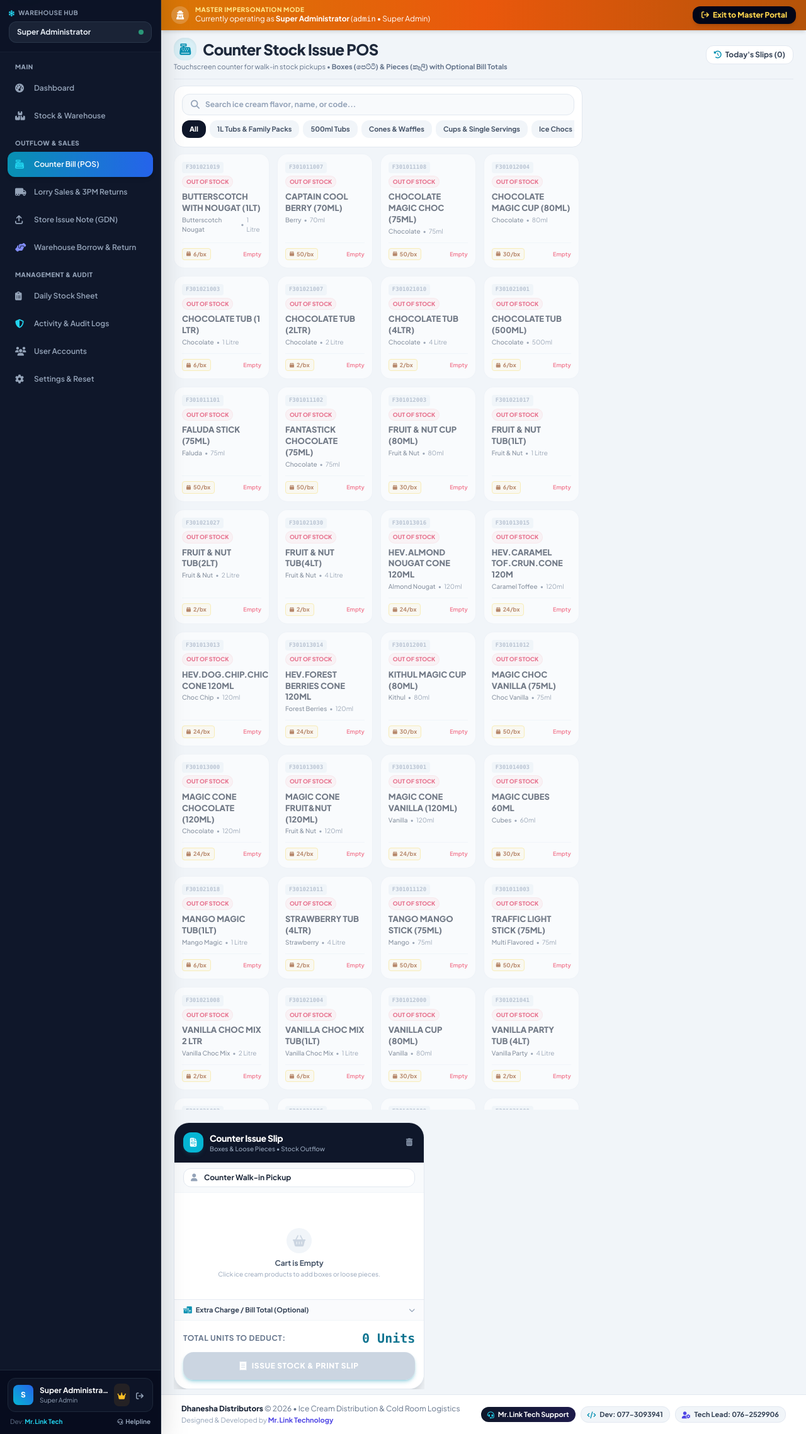
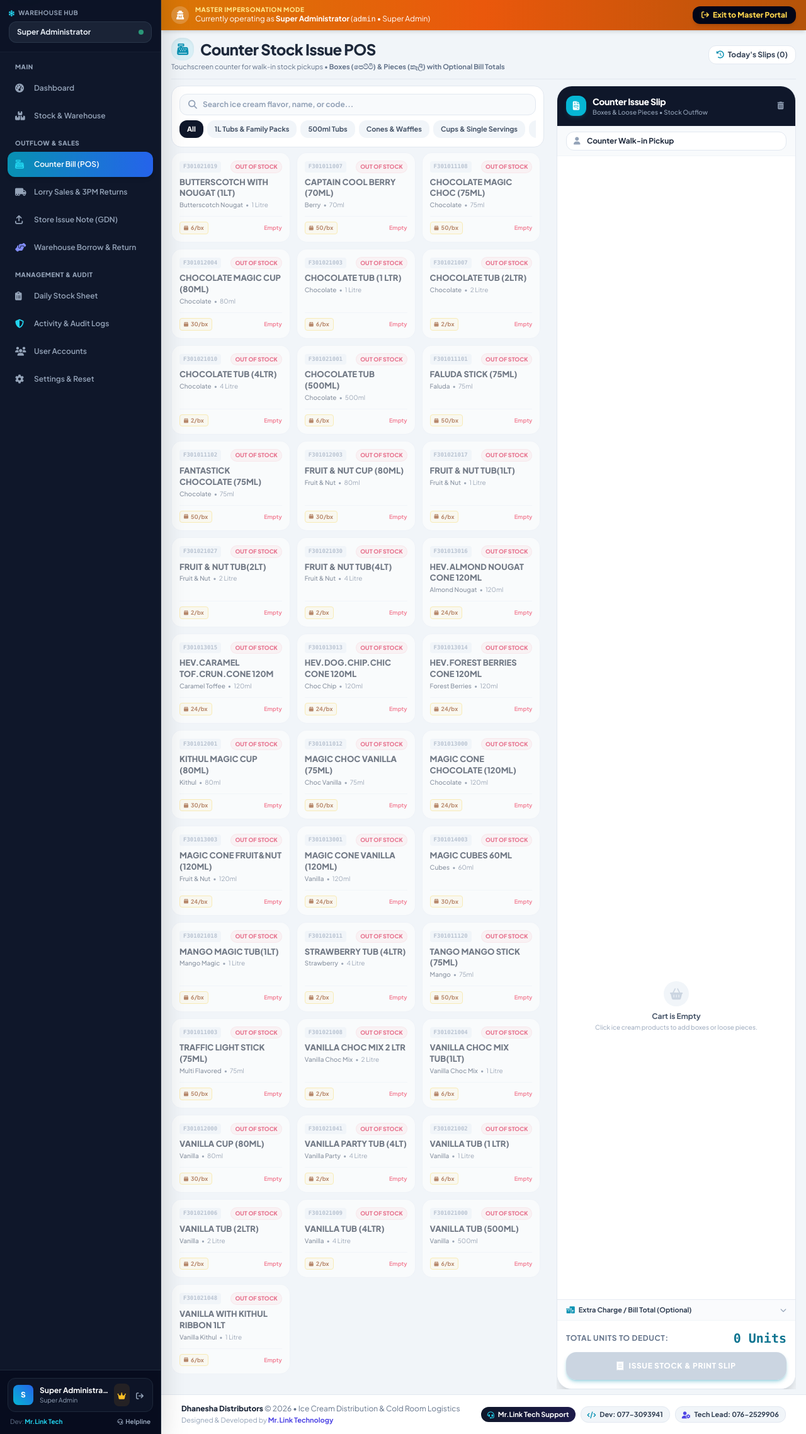
Before and after one commit to janithjanithdamsara-coder/ice-cream-pos, a PHP site: page /pos.php in a window 1280 px wide. Shown: the part 65-2342 px from the top of the page at 63% size. Run offline with PHP 8.4, Linux system fonts and the light colour scheme; a user stored in the database is signed in; data comes from the database, SQL or seed files in the repository; data that the repository does not hold is empty; some libraries are stand-ins or nearby versions.

Commit message:
Fix POS side-by-side flexbox layout, pinned cart, and full-width search

```diff
--- a/pos.php
+++ b/pos.php
@@ -467,7 +467,7 @@ require_once __DIR__ . '/includes/header.php';
         flex: 1 1 0% !important;
         min-height: 0 !important;
         overflow: hidden !important;
-        padding: 0.75rem 1.25rem 0.5rem 1.25rem !important;
+        padding: 0.75rem 1rem 0.5rem 1rem !important;
         display: flex !important;
         flex-direction: column !important;
     }
@@ -479,36 +479,28 @@ require_once __DIR__ . '/includes/header.php';
         overflow: hidden !important;
         padding-bottom: 0 !important;
     }
-    .pos-main-grid {
+    .pos-main-container {
         flex: 1 1 0% !important;
         min-height: 0 !important;
-        display: grid !important;
-        grid-template-columns: repeat(12, minmax(0, 1fr)) !important;
+        display: flex !important;
+        flex-direction: row !important;
         gap: 1.25rem !important;
         overflow: hidden !important;
     }
     .pos-catalog-column {
-        grid-column: span 7 / span 7 !important;
+        flex: 1 1 0% !important;
+        min-width: 0 !important;
         height: 100% !important;
         display: flex !important;
         flex-direction: column !important;
-        min-height: 0 !important;
         overflow: hidden !important;
     }
-    @media (min-width: 1280px) {
-        .pos-catalog-column {
-            grid-column: span 8 / span 8 !important;
-        }
-        .pos-cart-column {
-            grid-column: span 4 / span 4 !important;
-        }
-    }
     .pos-cart-column {
-        grid-column: span 5 / span 5 !important;
+        width: 380px !important;
+        flex-shrink: 0 !important;
         height: 100% !important;
         display: flex !important;
         flex-direction: column !important;
-        min-height: 0 !important;
         overflow: hidden !important;
     }
     .pos-products-scroll {
@@ -528,6 +520,12 @@ require_once __DIR__ . '/includes/header.php';
         flex: 1 1 0% !important;
         overflow-y: auto !important;
         min-height: 0 !important;
+    }
+}
+
+@media (min-width: 1440px) {
+    .pos-cart-column {
+        width: 410px !important;
     }
 }
 
@@ -639,11 +637,11 @@ require_once __DIR__ . '/includes/header.php';
         </button>
     </div>
 
-    <!-- Main Two-Column Layout (Products Grid + Cart) -->
-    <div class="pos-main-grid grid grid-cols-1 lg:grid-cols-12 gap-4 lg:gap-5 items-start">
-
-        <!-- LEFT COLUMN: Product Catalog & Search (Col 7 / 8) -->
-        <div class="pos-catalog-column lg:col-span-7 xl:col-span-8 flex flex-col min-h-0 h-full overflow-hidden space-y-2.5">
+    <!-- Main Two-Column Layout (Products Grid + Cart) Pure Flexbox Side-by-Side -->
+    <div class="pos-main-container flex flex-col lg:flex-row gap-4 items-stretch h-full min-h-0 overflow-hidden">
+
+        <!-- LEFT COLUMN: Product Catalog & Search (Flexible width, fills all remaining space) -->
+        <div class="pos-catalog-column flex-1 min-w-0 flex flex-col h-full overflow-hidden space-y-2">
 
             <!-- Pinned Search & Filter Bar (Separate Distinct Rows) -->
             <div class="shrink-0 bg-white/95 backdrop-blur-md p-2.5 sm:p-3 rounded-2xl border border-slate-200 shadow-xs space-y-2">
@@ -676,7 +674,7 @@ require_once __DIR__ . '/includes/header.php';
 
             <!-- Product Cards Scroll Container (ONLY this scrolls on catalog side) -->
             <div class="pos-products-scroll flex-1 min-h-0 overflow-y-auto pr-1">
-                <div id="productsGrid" class="grid grid-cols-2 sm:grid-cols-3 xl:grid-cols-4 gap-2.5 sm:gap-3 pb-6">
+                <div id="productsGrid" class="grid grid-cols-2 sm:grid-cols-2 md:grid-cols-3 xl:grid-cols-3 2xl:grid-cols-4 gap-2.5 pb-6">
                     <?php if (empty($products)): ?>
                     <div class="col-span-full py-16 text-center text-slate-400 bg-white rounded-2xl border border-dashed border-slate-200">
                         <i class="fa-solid fa-boxes-stacked text-3xl text-slate-300 mb-2 block"></i>
@@ -761,8 +759,8 @@ require_once __DIR__ . '/includes/header.php';
             </div>
         </div>
 
-        <!-- RIGHT COLUMN: Counter Issue Cart & Checkout (Col 5 / 4) (100% FIXED ON DESKTOP) -->
-        <div id="posCartContainer" class="pos-cart-column lg:col-span-5 xl:col-span-4 flex flex-col min-h-0 h-full overflow-hidden">
+        <!-- RIGHT COLUMN: Counter Issue Cart & Checkout (Pinned Fixed-Width Slip) -->
+        <div id="posCartContainer" class="pos-cart-column w-full lg:w-[380px] xl:w-[410px] shrink-0 flex flex-col h-full min-h-0 overflow-hidden">
             <div class="pos-cart-card bg-white rounded-3xl border border-slate-200 shadow-xl flex flex-col h-full min-h-0 overflow-hidden">
 
                 <!-- Cart Header (Fixed at top of slip) -->
```
